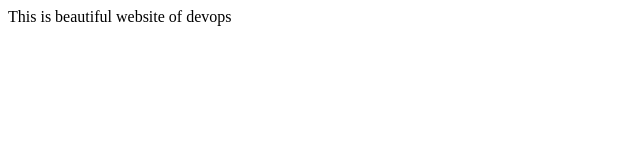
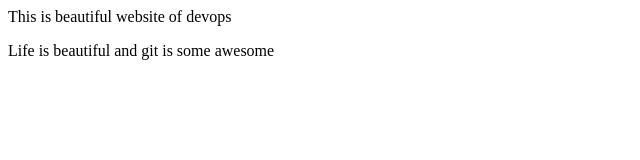
Before and after one commit to devopsmoon/chicha-house, a plain HTML site: page index.html in a window 1280 px wide. Shown: the whole page, without its empty margins (0-640 px from the left). Drawn offline with Linux system fonts and the light colour scheme.

Commit message:
p tag is added to index.html

```diff
--- a/index.html
+++ b/index.html
@@ -5,4 +5,7 @@
 	<head>
 		This is beautiful website of devops
 	</head>
+	<p>
+	Life is beautiful and git is some awesome
+	</p>
 </html>
```
